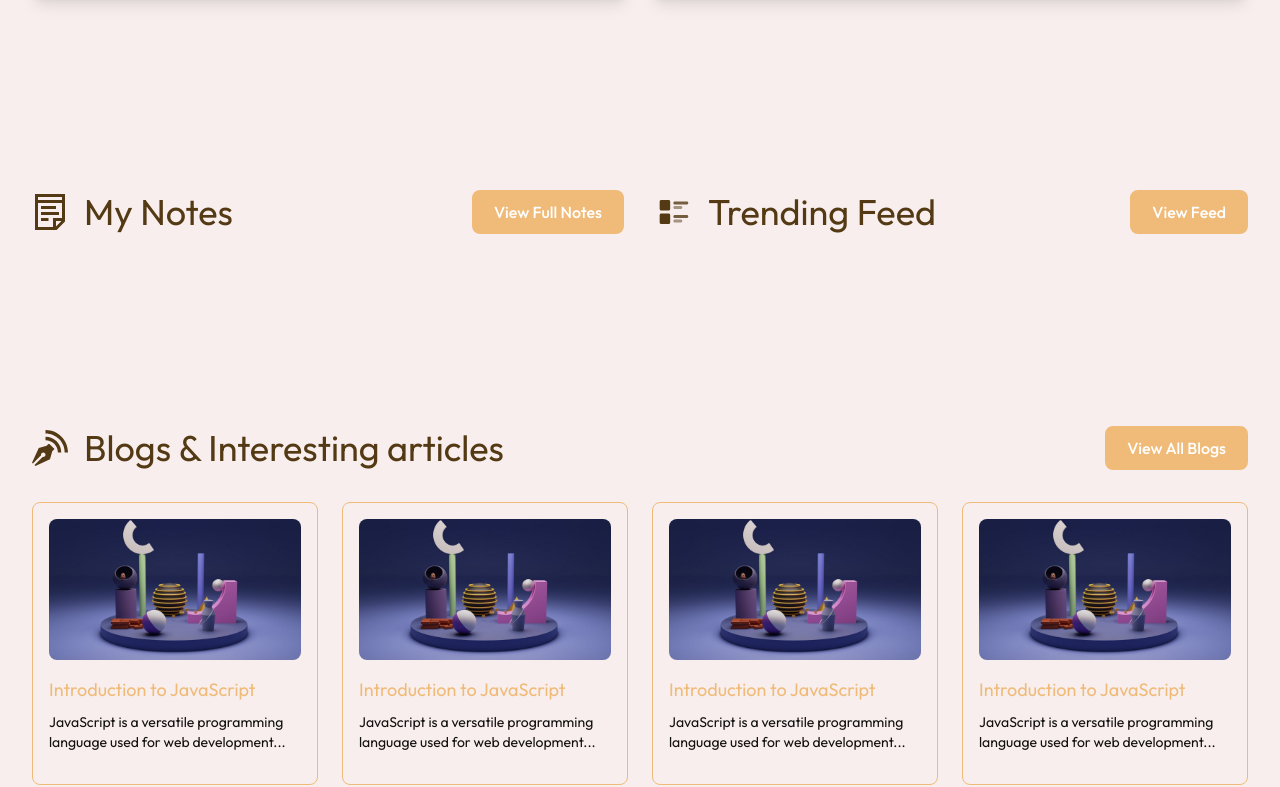
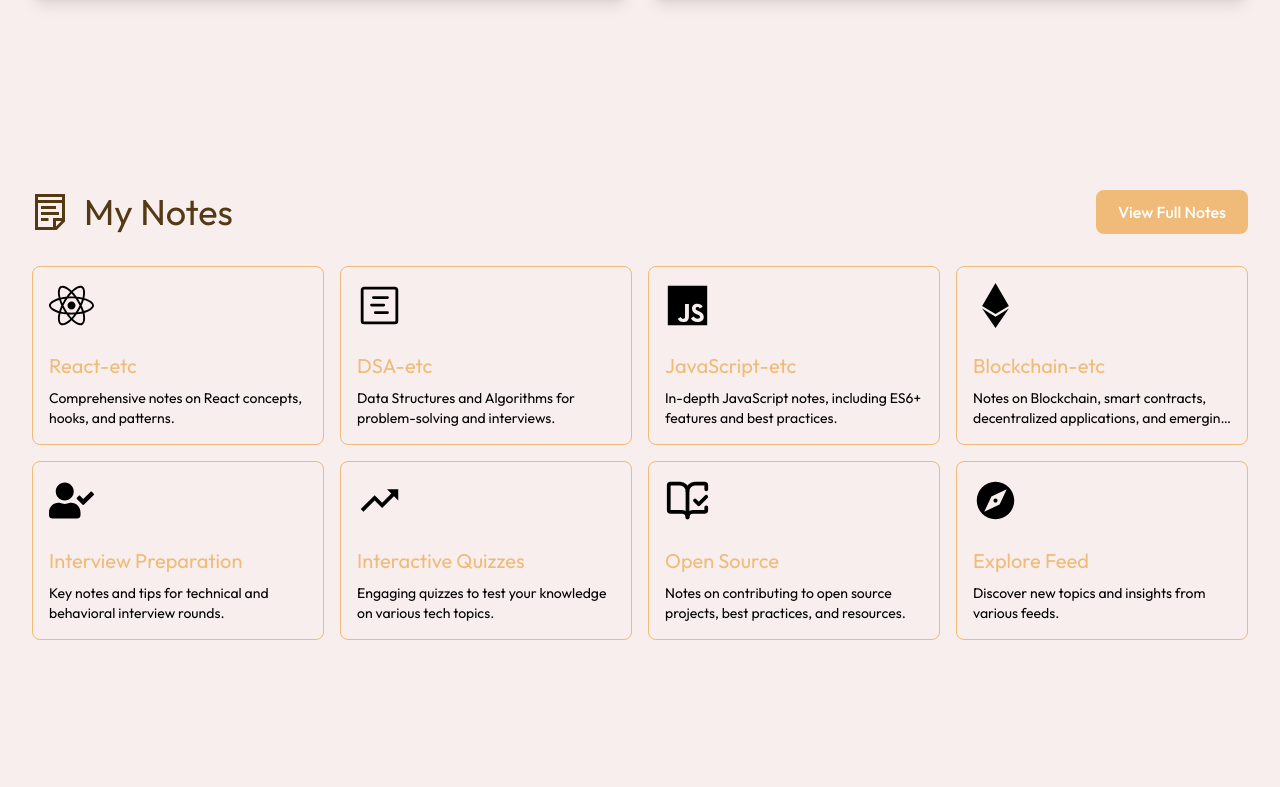
Before and after one commit to ethicalhub/yasir-etc, a Next.js app: page / in a window 1280 px wide. Shown: the part 2771-3558 px from the top of the page. Built offline with nearby package versions, Linux system fonts and the light colour scheme.

Commit message:
feat(setup): landing page desktop

```diff
--- a/app/(root)/page.tsx
+++ b/app/(root)/page.tsx
@@ -7,7 +7,6 @@ import MyBlog from "@/components/sections/MyBlog";
 import MyNotes from "@/components/sections/MyNotes";
 import MyProjects from "@/components/sections/MyProjects";
 import SkillSection from "@/components/sections/SkillSection";
-import TrendingFeed from "@/components/sections/TrendingFeed";
 
 export default function Home() {
   return (
@@ -17,10 +16,8 @@ export default function Home() {
       <ExperienceSection />
       <SkillSection />
       <MyProjects />
-      <div className="grid grid-cols-2 gap-8">
-        <MyNotes />
-        <TrendingFeed />
-      </div>
+      <MyNotes />
+      {/* <TrendingFeed /> */}
 
       <MyBlog />
       <ContactMe />
--- a/components/sections/MyNotes.tsx
+++ b/components/sections/MyNotes.tsx
@@ -1,5 +1,8 @@
+import Link from "next/link";
 import React from "react";
 import { GrNotes } from "react-icons/gr";
+
+import { myNotesData } from "@/constants/StaticData";
 
 import { Button } from "../uiComponent";
 
@@ -15,6 +18,26 @@ const MyNotes = () => {
           View Full Notes
         </Button>
       </div>
+
+      <div className="grid grid-cols-4 gap-4">
+        {myNotesData?.map((notes) => {
+          return (
+            <Link
+              className="rounded-lg border border-secondary p-4"
+              href={notes.link}
+              key={notes.id}
+            >
+              <div>
+                <span className="text-[45px]">{notes.icon}</span>
+                <h4 className="mb-2 mt-6 text-xl text-secondary">
+                  {notes.title}
+                </h4>
+                <p className="line-clamp-2 text-sm">{notes.description}</p>
+              </div>
+            </Link>
+          );
+        })}
+      </div>
     </section>
   );
 };
--- a/constants/StaticData.js
+++ b/constants/StaticData.js
@@ -1,3 +1,9 @@
+import { FaReact, FaUserCheck, FaEthereum } from "react-icons/fa";
+import { GoProjectRoadmap } from "react-icons/go";
+import { IoLogoJavascript } from "react-icons/io5";
+import { MdTrendingUp, MdExplore } from "react-icons/md";
+import { LuBookOpenCheck } from "react-icons/lu";
+
 export const workExperience = [
   {
     company: "Panther Protocol",
@@ -65,7 +71,6 @@ export const tools = [
   "Vercel",
   "ERC-20",
 ];
-
 export const blogs = [
   {
     id: 1,
@@ -112,7 +117,6 @@ export const blogs = [
     imageUrl: "/images/3dImage.jpg",
   },
 ];
-
 export const projectData = [
   {
     project: "BrightBells",
@@ -156,3 +160,76 @@ export const projectData = [
     image: "/images/3dImage.jpg",
   },
 ];
+export const myNotesData = [
+  {
+    id: 1,
+    title: "React-etc",
+    icon: <FaReact />,
+    link: "/notes/react-etc",
+    description: "Comprehensive notes on React concepts, hooks, and patterns.",
+    tags: ["React", "Frontend", "JavaScript"],
+  },
+  {
+    id: 2,
+    title: "DSA-etc",
+    icon: <GoProjectRoadmap />,
+    link: "/notes/dsa-etc",
+    description:
+      "Data Structures and Algorithms for problem-solving and interviews.",
+    tags: ["DSA", "Algorithms", "Coding"],
+  },
+  {
+    id: 3,
+    title: "JavaScript-etc",
+    icon: <IoLogoJavascript />,
+    link: "/notes/javascript-etc",
+    description:
+      "In-depth JavaScript notes, including ES6+ features and best practices.",
+    tags: ["JavaScript", "Frontend", "Programming"],
+  },
+  {
+    id: 4,
+    title: "Blockchain-etc",
+    icon: <FaEthereum />,
+    link: "/notes/blockchain-etc",
+    description:
+      "Notes on Blockchain, smart contracts, decentralized applications, and emerging trends.",
+    tags: ["Blockchain", "DeFi", "Smart Contracts", "Web3"],
+  },
+  {
+    id: 5,
+    title: "Interview Preparation",
+    icon: <FaUserCheck />,
+    link: "/notes/interview-preparation",
+    description:
+      "Key notes and tips for technical and behavioral interview rounds.",
+    tags: ["Interview", "Preparation", "Career"],
+  },
+
+  {
+    id: 6,
+    title: "Interactive Quizzes",
+    icon: <MdTrendingUp />,
+    link: "/notes/interactive-quizzes",
+    description:
+      "Engaging quizzes to test your knowledge on various tech topics.",
+    tags: ["Quizzes", "Testing", "Learning"],
+  },
+  {
+    id: 7,
+    title: "Open Source ",
+    icon: <LuBookOpenCheck />,
+    link: "/notes/open-source-contribution",
+    description:
+      "Notes on contributing to open source projects, best practices, and resources.",
+    tags: ["Open Source", "Contribution", "Community"],
+  },
+  {
+    id: 8,
+    title: "Explore Feed",
+    icon: <MdExplore />,
+    link: "/notes/explore-feed",
+    description: "Discover new topics and insights from various feeds.",
+    tags: ["Explore", "Feeds", "Discovery"],
+  },
+];
```
